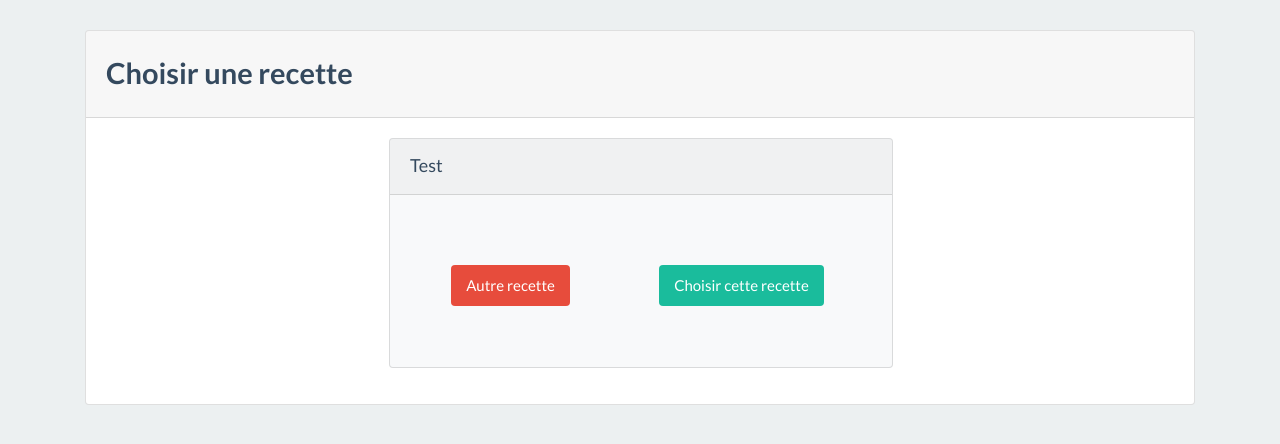
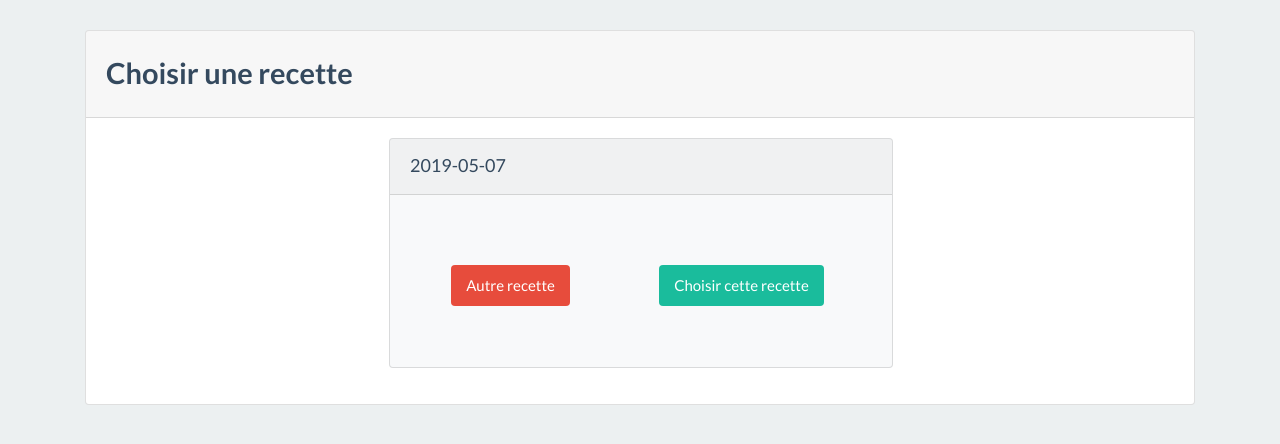
Before and after one commit to Sebastien-M/food2, a Django app: page /define-recipe/?date=2019-05-07 in a window 1280 px wide. Shown: the part 53-497 px from the top of the page. Run offline with Django 3.2, Linux system fonts and the light colour scheme; the visitor is signed in with stand-in values (Sample User, id 1); data that the repository does not hold is empty; parts of the project's set-up code (start-up, migrations or seed data) failed here and were passed over; some libraries are stand-ins or nearby versions.

Commit message:
removed mistake in define_recipe view and added gunicorn to requirements

```diff
--- a/food2/app/templates/app/pages/define_recipe.html
+++ b/food2/app/templates/app/pages/define_recipe.html
@@ -11,7 +11,7 @@
 
             <div class="col-md-6 offset-md-3 center-block">
                 <div class="card bg-light mb-3" style="min-height: 230px;">
-                    <div class="card-header">Test</div>
+                    <div class="card-header">{{ date }}</div>
                     <div class="card-body">
                         <h5 class="card-title text-center" style="color: #6088af">{{ random_recipe.name|capfirst }}</h5>
                         <div class="row text-center" style="margin-top: 50px;">
```
Also changed, not shown: 2 other files.
